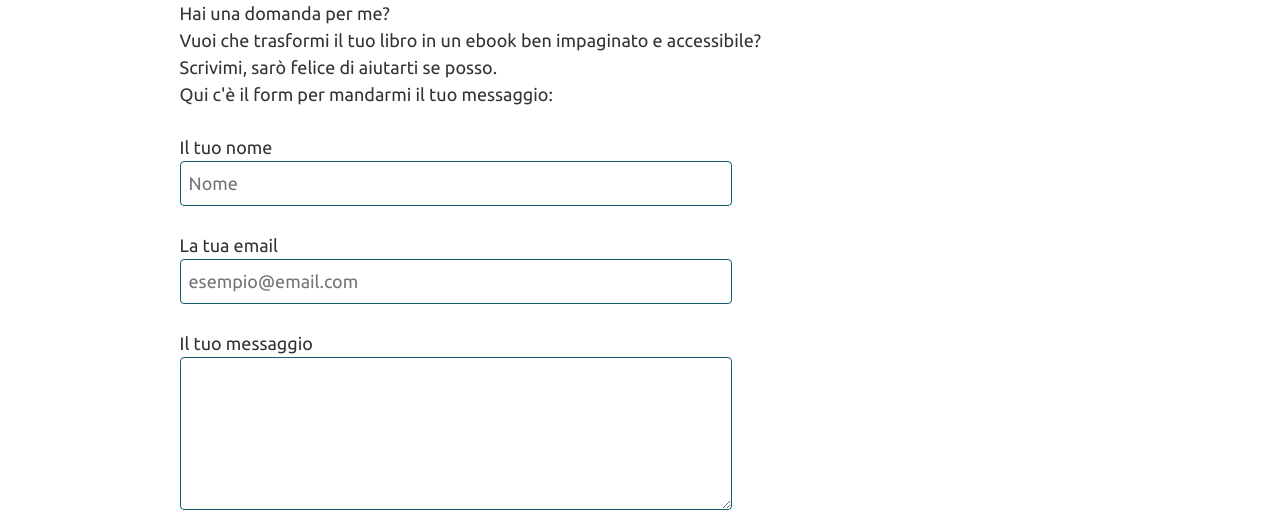
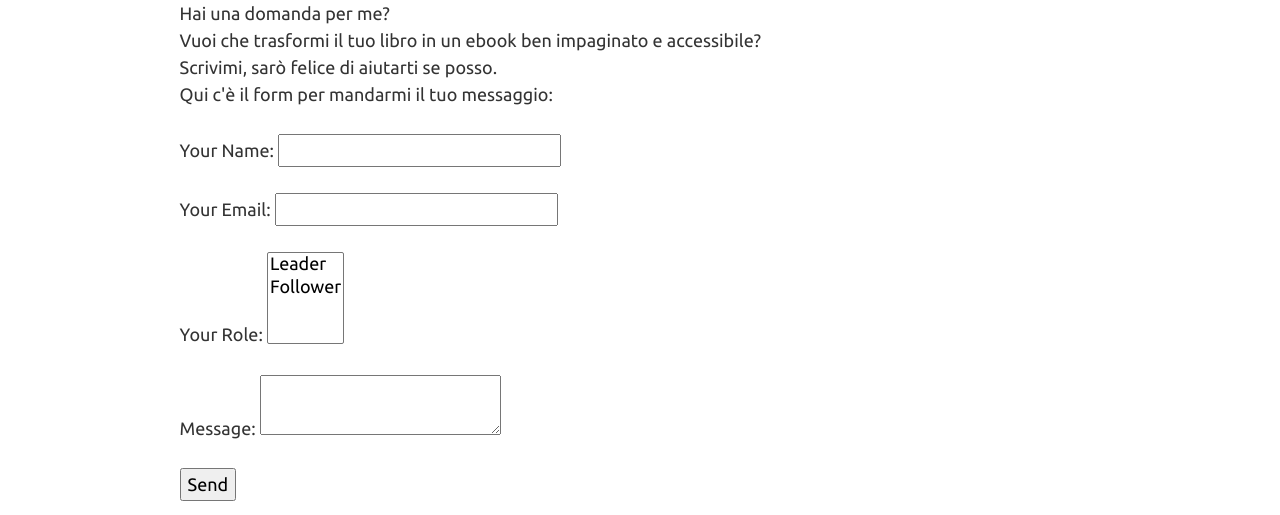
Before and after one commit to valeriatoti/ebook-accessibili, a Gatsby site: page /contatti in a window 1280 px wide. Shown: the part 285-800 px from the top of the page. Built offline with nearby package versions, Linux system fonts and the light colour scheme; Gatsby itself is replaced by a stand-in of ours.

Commit message:
update contact form

```diff
--- a/src/pages/contatti.js
+++ b/src/pages/contatti.js
@@ -7,7 +7,7 @@ const ContactPage = () => (
         <h1>Ciao, mi chiamo Valeria Toti <span role="img" aria-label="mano che saluta">👋</span></h1>
         <p className="big-text">Hai una domanda per me?<br/> Vuoi che trasformi il tuo libro in un ebook ben impaginato e accessibile?<br/> Scrivimi, sarò felice di aiutarti se posso.<br/> Qui c'è il form per mandarmi il tuo messaggio:</p>
 
-        <form name="form-contact" method="post" id="contact" data-netlify="true">
+        {/* <form name="form-contact" method="post" id="contact" data-netlify="true">
             <p>
                 <label for="name">Il tuo nome
                 <input type="text" name="name" id="name" placeholder="Nome" required  aria-required="true" autocomplete="name"/>
@@ -28,7 +28,28 @@ const ContactPage = () => (
                 INVIA
                 </button>
             </p>
-        </form>
+        </form> */}
+
+        <form name="contact" method="POST" netlify>
+  <p>
+    <label>Your Name: <input type="text" name="name" /></label>
+  </p>
+  <p>
+    <label>Your Email: <input type="email" name="email" /></label>
+  </p>
+  <p>
+    <label>Your Role: <select name="role[]" multiple>
+      <option value="leader">Leader</option>
+      <option value="follower">Follower</option>
+    </select></label>
+  </p>
+  <p>
+    <label>Message: <textarea name="message"></textarea></label>
+  </p>
+  <p>
+    <button type="submit">Send</button>
+  </p>
+</form>
 
     </Layout>
 )
```
